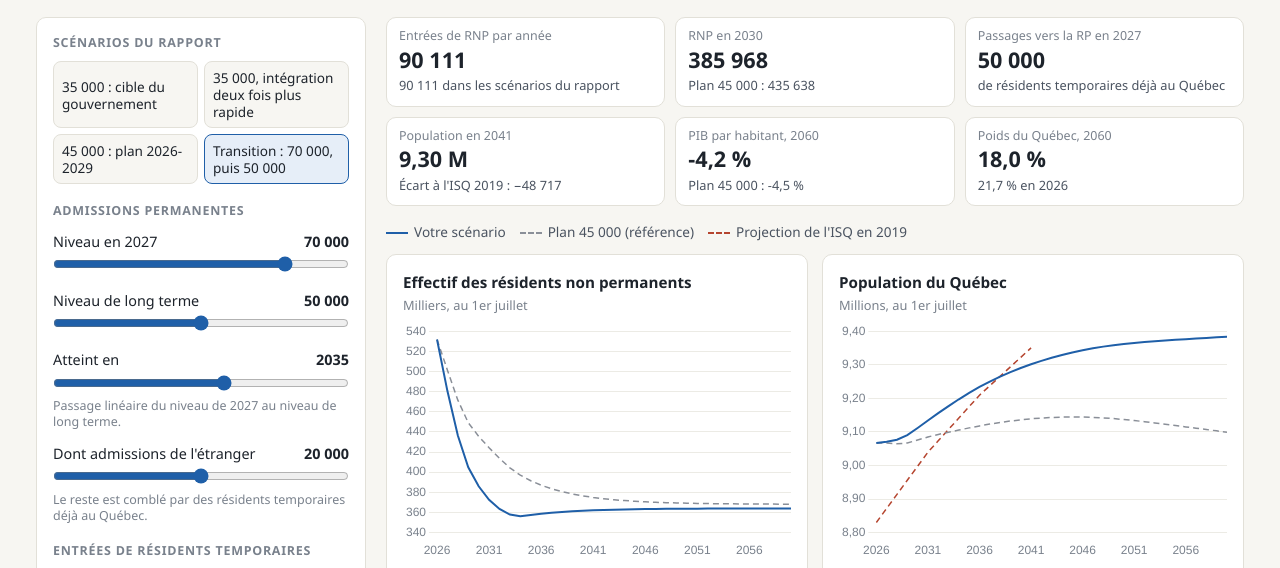
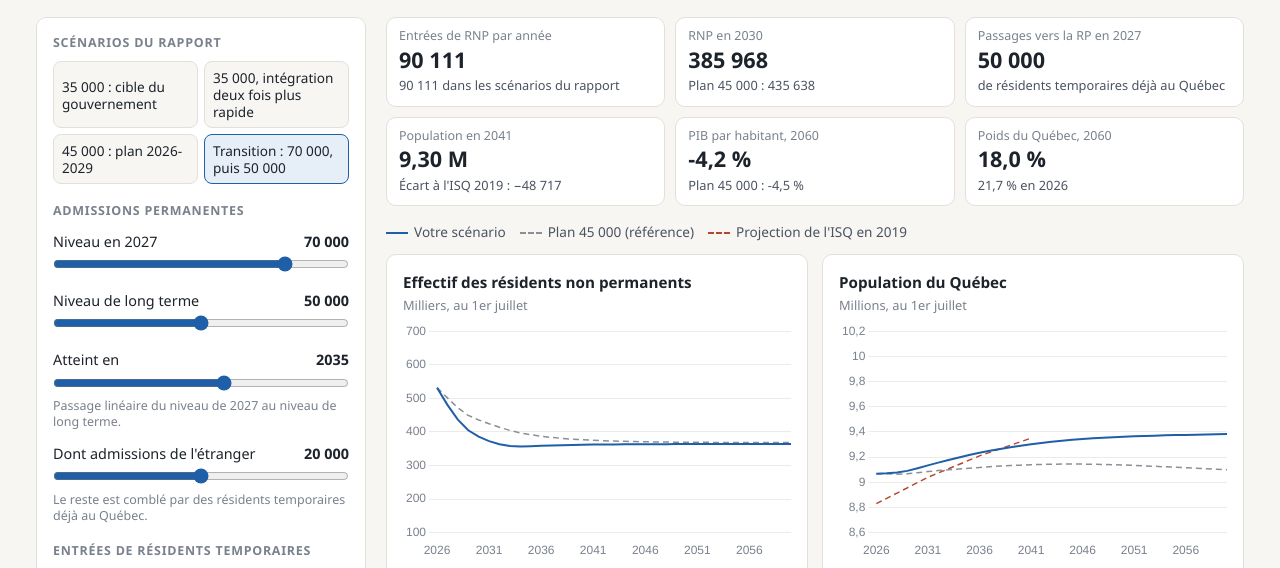
Before and after one commit to pcmichaud/immsim, a plain HTML site: page docs/index.html in a window 1280 px wide. Shown: the part 163-731 px from the top of the page. Drawn offline with nearby package versions, Linux system fonts and the light colour scheme.

Commit message:
Simulateur : axes fixes pour comparer les ampleurs d'un scénario à l'autre
RNP 100-700 milliers, population 8,6-10,2 M, PIB par habitant -6 à +1 %, poids 16-22 %.
Bornes couvrant l'effet de chaque levier pris seul à ses extrêmes ; les combinaisons extrêmes sortent du cadre.

Co-Authored-By: Claude Opus 5.5 <noreply@anthropic.com>

```diff
--- a/docs/index.html
+++ b/docs/index.html
@@ -135,7 +135,7 @@ a { color: var(--accent); }
     </div>
     <details><summary>Voir les données pour quelques années</summary><div id="table"></div></details>
     <div class="notes">
-      <p><strong>À lire avant d'interpréter.</strong> Il s'agit de projections mécaniques et non de prévisions : les comportements observés en 2025 (départs du Québec, passages à la résidence permanente) sont tenus constants, et les flux fédéraux sont fixés par les leviers. Les entrées de résidents temporaires sont constantes après 2026. Les profils d'intégration des étudiants et des demandeurs d'asile sont des hypothèses. L'effet sur le PIB par habitant ne tient compte que de la structure par âge et du rattrapage des immigrants ; la productivité des natifs est tenue constante. La méthode est décrite à l'annexe A du rapport.</p>
+      <p><strong>À lire avant d'interpréter.</strong> Il s'agit de projections mécaniques et non de prévisions : les comportements observés en 2025 (départs du Québec, passages à la résidence permanente) sont tenus constants, et les flux fédéraux sont fixés par les leviers. Les entrées de résidents temporaires sont constantes après 2026. Les profils d'intégration des étudiants et des demandeurs d'asile sont des hypothèses. L'effet sur le PIB par habitant ne tient compte que de la structure par âge et du rattrapage des immigrants ; la productivité des natifs est tenue constante. Les axes des graphiques sont fixes pour que les ampleurs restent comparables d'un scénario à l'autre ; avec des choix extrêmes, une courbe peut sortir du cadre. La méthode est décrite à l'annexe A du rapport.</p>
       <p>Pierre-Carl Michaud, HEC Montréal. Sources : Statistique Canada, Institut de la statistique du Québec, IRCC, MIFI ; calculs de l'auteur.</p>
     </div>
     <div id="test"></div>
@@ -155,6 +155,7 @@ const DEFAUTS = { q: -10, pmi: 0, asile: 15000, kappa: 1 };
 const nf = new Intl.NumberFormat('fr-CA', { maximumFractionDigits: 0 });
 const f1 = new Intl.NumberFormat('fr-CA', { minimumFractionDigits: 1, maximumFractionDigits: 1 });
 const f2 = new Intl.NumberFormat('fr-CA', { minimumFractionDigits: 2, maximumFractionDigits: 2 });
+const fAxe = new Intl.NumberFormat('fr-CA', { maximumFractionDigits: 1 });
 const $ = id => document.getElementById(id);
 const IDS = ['rp0', 'rp1', 'an1', 'etr', 'q', 'pmi', 'asile', 'kappa', 'vitesse'];
 const FMT = {
@@ -179,7 +180,8 @@ function serie(label, data, couleur, pointille, largeur) {
            borderDash: pointille ? [6, 4] : [], pointRadius: 0, pointHoverRadius: 4, tension: 0, spanGaps: true };
 }
 
-function creerGraphique(id, fmt) {
+// Axes fixes : les ampleurs restent comparables d'un scénario à l'autre ; les choix extrêmes peuvent sortir du cadre.
+function creerGraphique(id, fmt, ymin, ymax, pas) {
   const grid = css('--grid'), muted = css('--muted');
   return new Chart($(id), {
     type: 'line', data: { labels: [], datasets: [] },
@@ -190,7 +192,7 @@ function creerGraphique(id, fmt) {
         tooltip: { callbacks: { label: c => ` ${c.dataset.label} : ${c.parsed.y == null ? '—' : fmt(c.parsed.y)}` } } },
       scales: {
         x: { ticks: { color: muted, maxTicksLimit: 8, autoSkip: true }, grid: { display: false }, border: { color: grid } },
-        y: { ticks: { color: muted, callback: v => fmt(v) }, grid: { color: grid }, border: { display: false } },
+        y: { min: ymin, max: ymax, ticks: { color: muted, stepSize: pas, callback: v => fAxe.format(v) }, grid: { color: grid }, border: { display: false } },
       },
     },
   });
@@ -267,10 +269,10 @@ async function tester() {
   regler(Object.assign({}, PRESETS.plan45, DEFAUTS));
   ref = simuler(I, params(lire()));
   regler(Object.assign({}, PRESETS.transition, DEFAUTS));
-  charts.rnp = creerGraphique('c-rnp', v => nf.format(v));
-  charts.pop = creerGraphique('c-pop', v => f2.format(v));
-  charts.pib = creerGraphique('c-pib', v => f1.format(v));
-  charts.part = creerGraphique('c-part', v => f1.format(v));
+  charts.rnp = creerGraphique('c-rnp', v => nf.format(v), 100, 700, 100);
+  charts.pop = creerGraphique('c-pop', v => f2.format(v), 8.6, 10.2, 0.2);
+  charts.pib = creerGraphique('c-pib', v => f1.format(v), -6, 1, 1);
+  charts.part = creerGraphique('c-part', v => f1.format(v), 16, 22, 1);
   let enAttente = false;
   IDS.forEach(k => $(k).addEventListener('input', () => { if (!enAttente) { enAttente = true; setTimeout(() => { enAttente = false; maj(); }, 0); } }));
   document.querySelectorAll('#presets button').forEach(b => b.addEventListener('click', () => { regler(Object.assign({}, PRESETS[b.dataset.p], DEFAUTS)); maj(); }));
```
